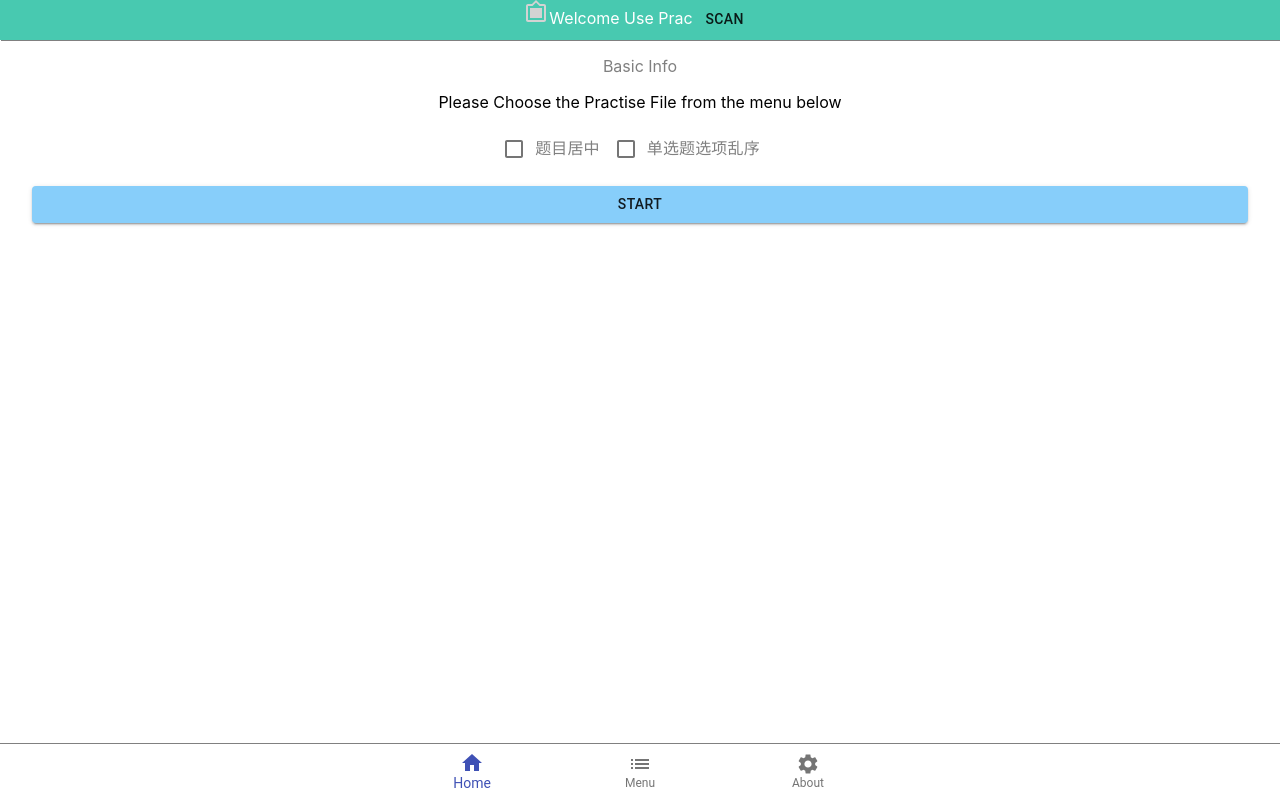
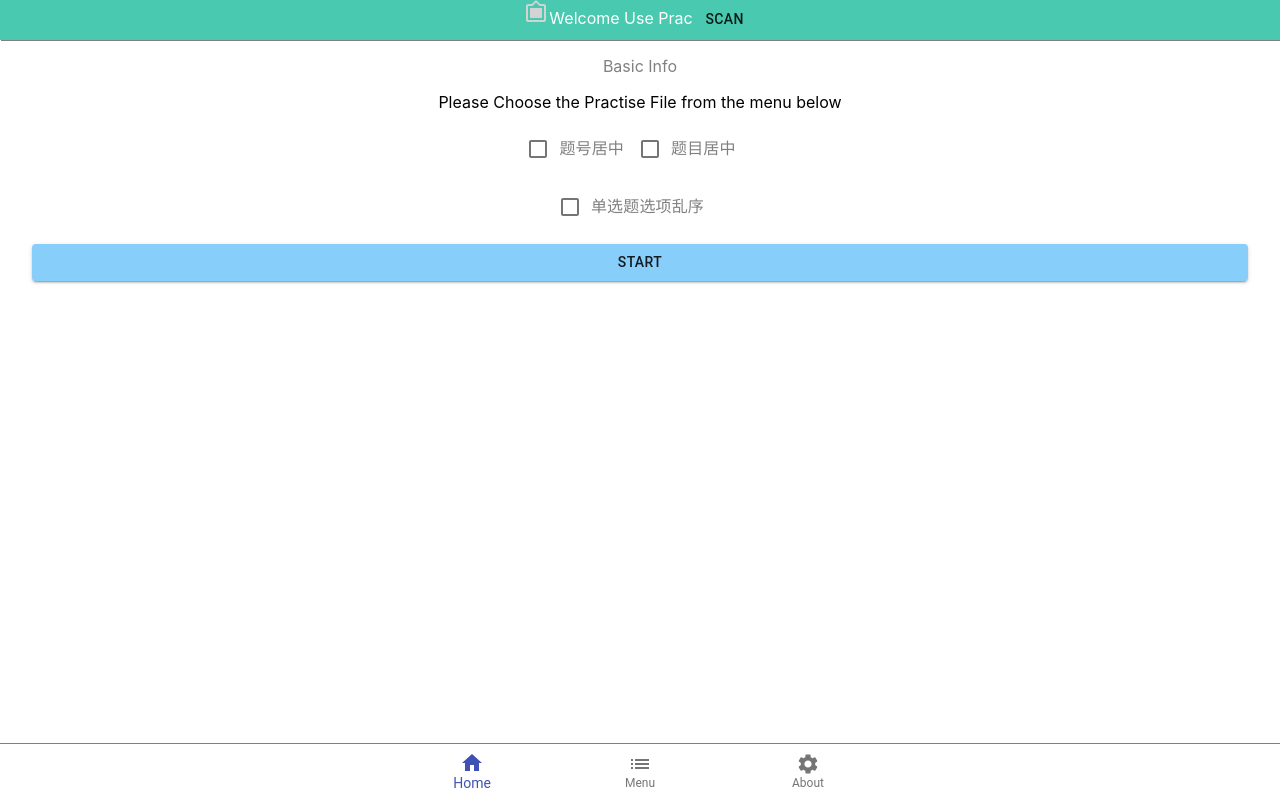
Before and after one commit to cyjyj123/prac, a React (Create React App) app: page / in a window 1280 px wide. Built offline with nearby package versions, Linux system fonts and the light colour scheme.

Commit message:
v0.2.1-dev1

```diff
--- a/package.json
+++ b/package.json
@@ -1,6 +1,6 @@
 {
   "name": "prac",
-  "version": "0.2.0",
+  "version": "0.2.1",
   "private": true,
   "dependencies": {
     "@capacitor/android": "^5.7.3",
--- a/src/pages/About.jsx
+++ b/src/pages/About.jsx
@@ -11,7 +11,7 @@ export default function About(){
             content=(
             <div>
                 <p>Hello，您好，欢迎使用本软件，当前的有些功能还尚未完善，暂且请先不要使用这些功能。</p>
-                <p>版本：v0.2.0</p>
+                <p>版本：v0.2.1</p>
                 <p></p>
             </div>)
         }else if(submenu=="credits"){
--- a/src/pages/Home.jsx
+++ b/src/pages/Home.jsx
@@ -8,7 +8,7 @@ import { styled } from "@mui/material";
 export default function Home(props){
     const prac=props.prac;
 
-    const [pcfg,setPcfg]=useState({q_center:false,order_random:false});
+    const [pcfg,setPcfg]=useState({q_center:false,order_random:false,qid_center:false});
 
     let basic_info=<p>{translate("bi_tips")}</p>;
     let authors=null;
@@ -41,11 +41,19 @@ export default function Home(props){
         <p style={{color:"grey"}}>{translate("bi")}</p>
         {basic_info}
 
+        <p>
+        <FormControlLabel style={{color:"grey"}} control={
+            <Checkbox  checked={pcfg.qid_center} onChange={e=>{
+                setPcfg({...pcfg,qid_center:e.target.checked})
+            }} />
+        } label="题号居中" />
         <FormControlLabel style={{color:"grey"}} control={
             <Checkbox  checked={pcfg.q_center} onChange={e=>{
                 setPcfg({...pcfg,q_center:e.target.checked})
             }} />
         } label="题目居中" />
+        </p>
+        <p>
         <FormControlLabel style={{color:"grey"}} label="单选题选项乱序"
             control={
                 <Checkbox checked={pcfg.order_random} onChange={e=>{
@@ -53,6 +61,7 @@ export default function Home(props){
                 }} />
             }
         />
+        </p>
 
         <p><Button variant="contained" style={{backgroundColor:"lightskyblue",width:"95vw"}} onClick={
             ()=>{
@@ -65,8 +74,9 @@ export default function Home(props){
             }
         }>{translate("sp")}</Button></p>
         <p>
-            <span>{prac.version!=undefined ? `版本：${prac.version}` : null }</span>
-            <span>{prac.lang!=undefined ? `语言：${prac.lang}` : null }</span>
+            <span style={{color:"grey"}}>{prac.version!=undefined ? `版本：${prac.version}` : null }</span>
+            &nbsp;
+            <span style={{color:"grey"}}>{prac.lang!=undefined ? `语言：${prac.lang}` : null }</span>
         </p>
         <ButtonGroup variant="text">
         {
--- a/src/pages/Prac.jsx
+++ b/src/pages/Prac.jsx
@@ -232,7 +232,7 @@ export default function Prac(props){
     return (
         <div>
 
-            <p style={{color:"grey",marginTop:"2px"}}>第{id+1}题</p>
+            <p style={{color:"grey",marginTop:"2px",textAlign:props.PracConfig.qid_center?"center":"left",paddingLeft:props.PracConfig.qid_center?0:"5px",paddingTop:"2px"}}>第{id+1}题</p>
             <div>
                 <div style={{marginBottom:"5vh",padding:"5px",textAlign:props.PracConfig.q_center==true?"center":"left"}} dangerouslySetInnerHTML={{__html:parseMeta(prac.questions[id].title ?? prac.questions[id].question,prac.meta)}}></div>
                 {options}
```
